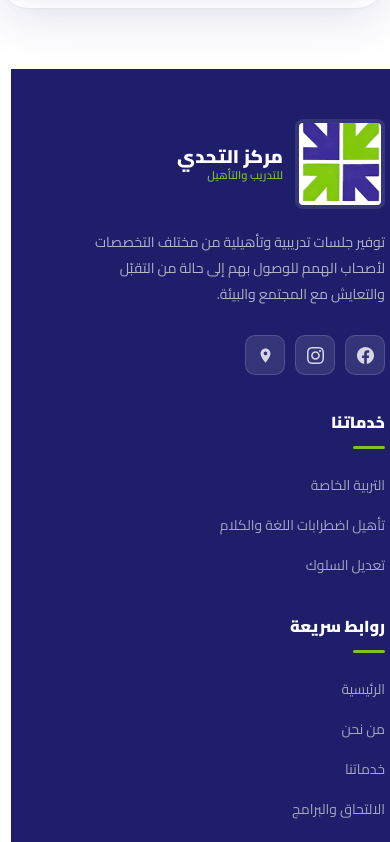
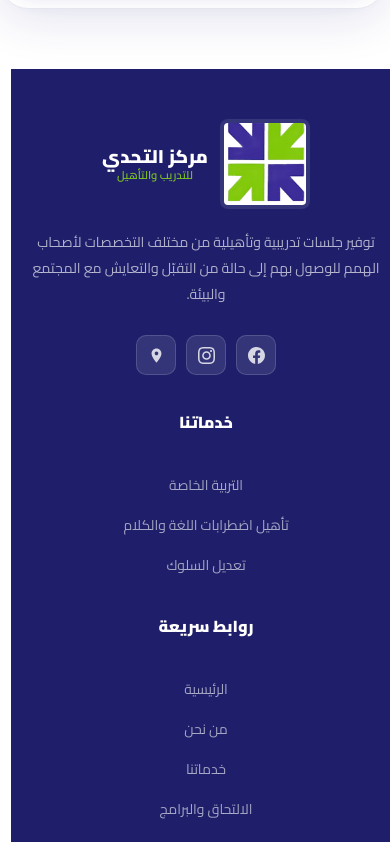
Before and after one commit to nadayoussef258/Challenge-Centre, an Angular app: page / in a window 390 px wide. Shown: the part 7162-8004 px from the top of the page. Built offline with nearby package versions, Linux system fonts and the light colour scheme.

Commit message:
edit footer in resposive mode

```diff
--- a/src/app/layout/footer/footer.component.css
+++ b/src/app/layout/footer/footer.component.css
@@ -173,7 +173,58 @@
 }
 
 @media (max-width: 600px) {
-  .footer-grid { grid-template-columns: 1fr; gap: 32px; }
+  .footer-grid {
+    grid-template-columns: 1fr;
+    gap: 32px;
+    justify-items: center;
+    text-align: center;
+  }
+
+  .footer-brand,
+  .footer-col {
+    width: 100%;
+    text-align: center;
+  }
+
+  .footer-logo {
+    justify-content: center;
+  }
+
+  .footer-logo-text {
+    text-align: center;
+  }
+
+  .footer-about {
+    margin: 0 auto 28px;
+    text-align: center;
+    max-width: 100%;
+  }
+
+  .footer-socials {
+    justify-content: center;
+  }
+
+  .footer-links {
+    align-items: center;
+  }
+
+  .footer-contact-list {
+    align-items: center;
+  }
+
+  .footer-contact-list li {
+    justify-content: center;
+  }
+
+  .footer-col-title {
+    margin-left: auto;
+    margin-right: auto;
+  }
+
+  .footer-col-title::after {
+    display: none;
+  }
+
   .footer-top { padding: 50px 0 36px; }
   .footer-bottom-inner { flex-direction: column; text-align: center; }
 }
```
